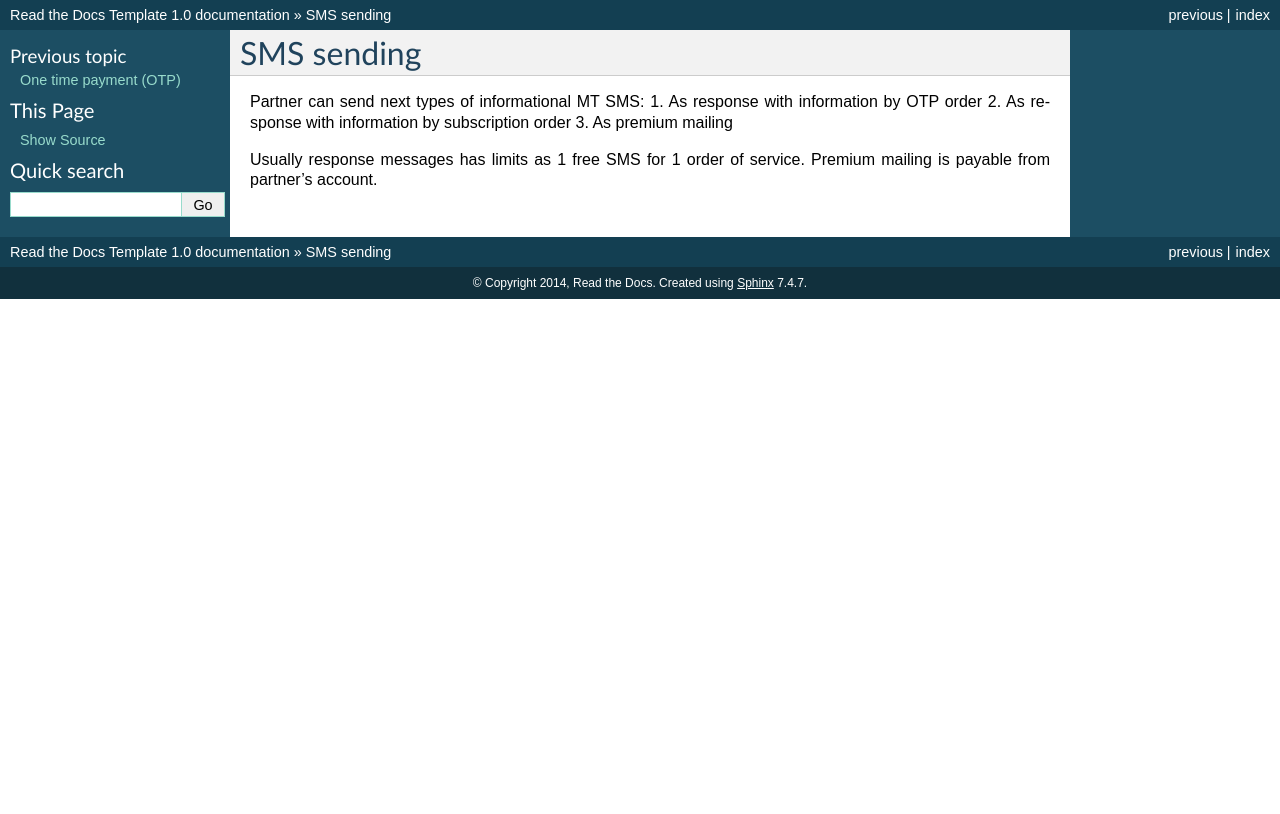
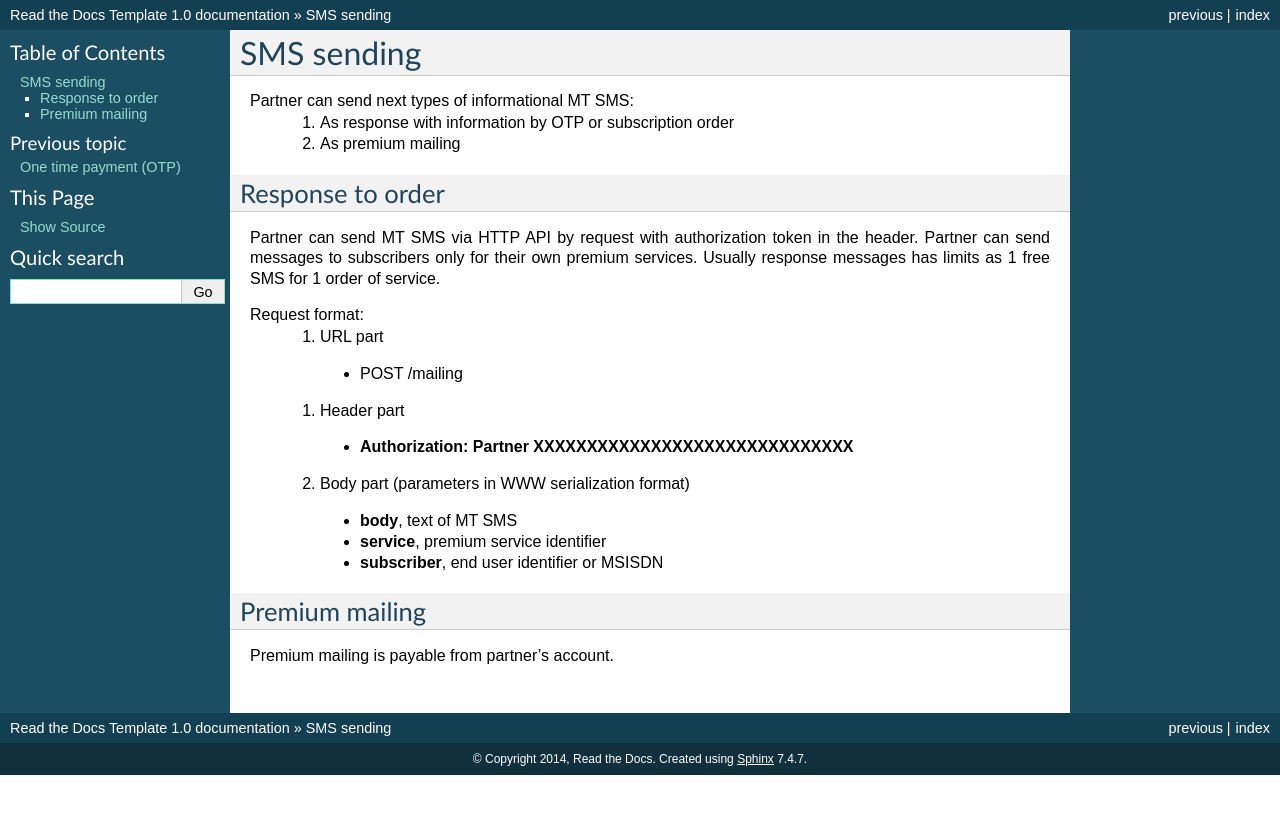
Before and after one commit to megasyst/lab, a Sphinx documentation site: the page built from docs/4_sms_sending.rst, in a window 1280 px wide. Shown: the top 814 px of the page. Built offline with Sphinx 7.4.7, drawn with Linux system fonts in a browser that asks for light colours.

Commit message:
Update 4_sms_sending.rst

```diff
--- a/docs/4_sms_sending.rst
+++ b/docs/4_sms_sending.rst
@@ -3,9 +3,27 @@ SMS sending
 ===========
 
 Partner can send next types of informational MT SMS:
-1. As response with information by OTP order
-2. As response with information by subscription order
-3. As premium mailing
+  1. As response with information by OTP or subscription order
+  2. As premium mailing
 
+Response to order
+-----------------
+
+Partner can send MT SMS via HTTP API by request with authorization token in the header.
+Partner can send messages to subscribers only for their own premium services.
 Usually response messages has limits as 1 free SMS for 1 order of service.
+
+Request format:
+  1. URL part
+    - POST /mailing
+  1. Header part
+    - **Authorization: Partner XXXXXXXXXXXXXXXXXXXXXXXXXXXXXX**
+  2. Body part (parameters in WWW serialization format)
+    - **body**, text of MT SMS
+    - **service**, premium service identifier
+    - **subscriber**, end user identifier or MSISDN
+
+Premium mailing
+---------------
+
 Premium mailing is payable from partner's account.
```
